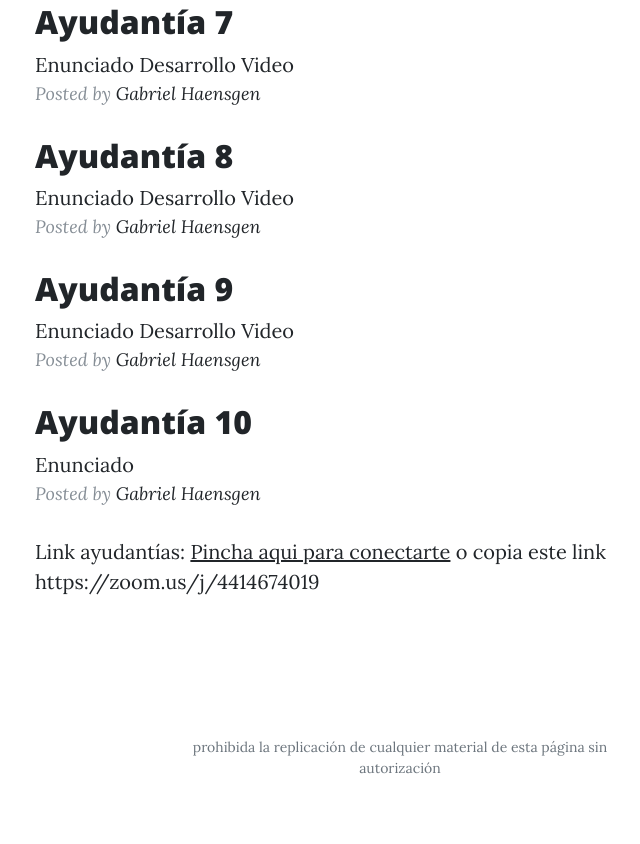
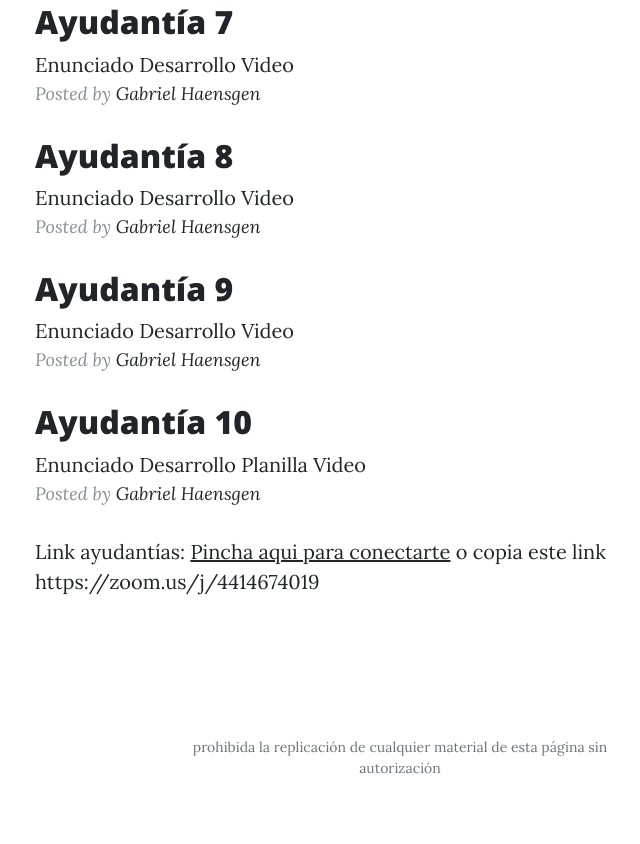
Before and after one commit to Haensgen/finanzas, a website: page index.html in a window 1280 px wide. Shown: the part 1406-2250 px from the top of the page, without its empty margins (240-880 px from the left). Drawn offline with nearby package versions, Linux system fonts and the light colour scheme.

Commit message:
Update index.html

```diff
--- a/index.html
+++ b/index.html
@@ -153,10 +153,14 @@
              Ayudantía 10
             </h2>
              <a href='ayudantia1/ayudantia10.pdf'>Enunciado</a>
-             <a href='ayudantia1/blocayudantia9.pdf'></a>
-             <a href='https://youtu.be/GlVIqk1kE9M'></a>
+             <a href='ayudantia1/blocayudantia10.pdf'>Desarrollo</a>
+             <a href='ayudantia1/VAN.xlsx'>Planilla</a>
+
+             <a href='https://youtu.be/2hLqcmFOn0Y'>Video</a>
          <p class="post-meta">Posted by
             <a href="https://haensgen.github.io">Gabriel Haensgen</a>
+
+
 
 
 
```
